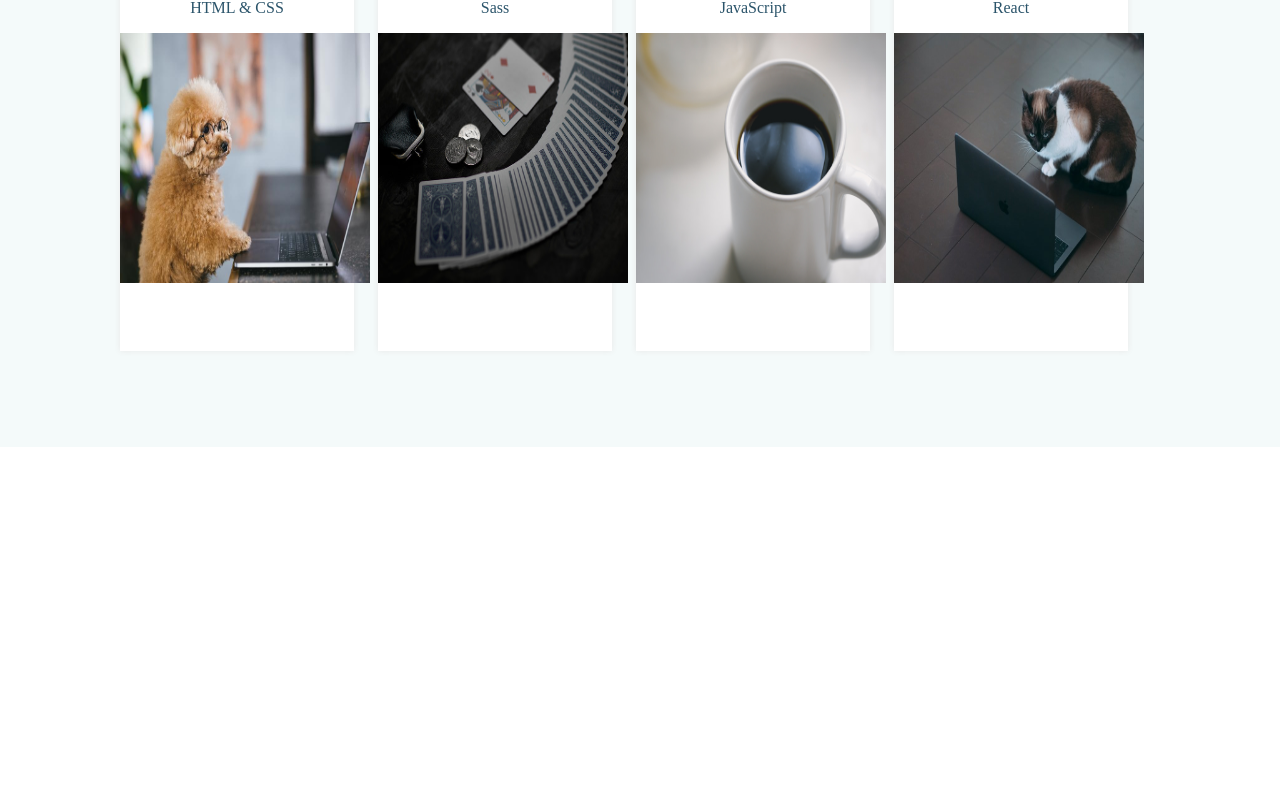
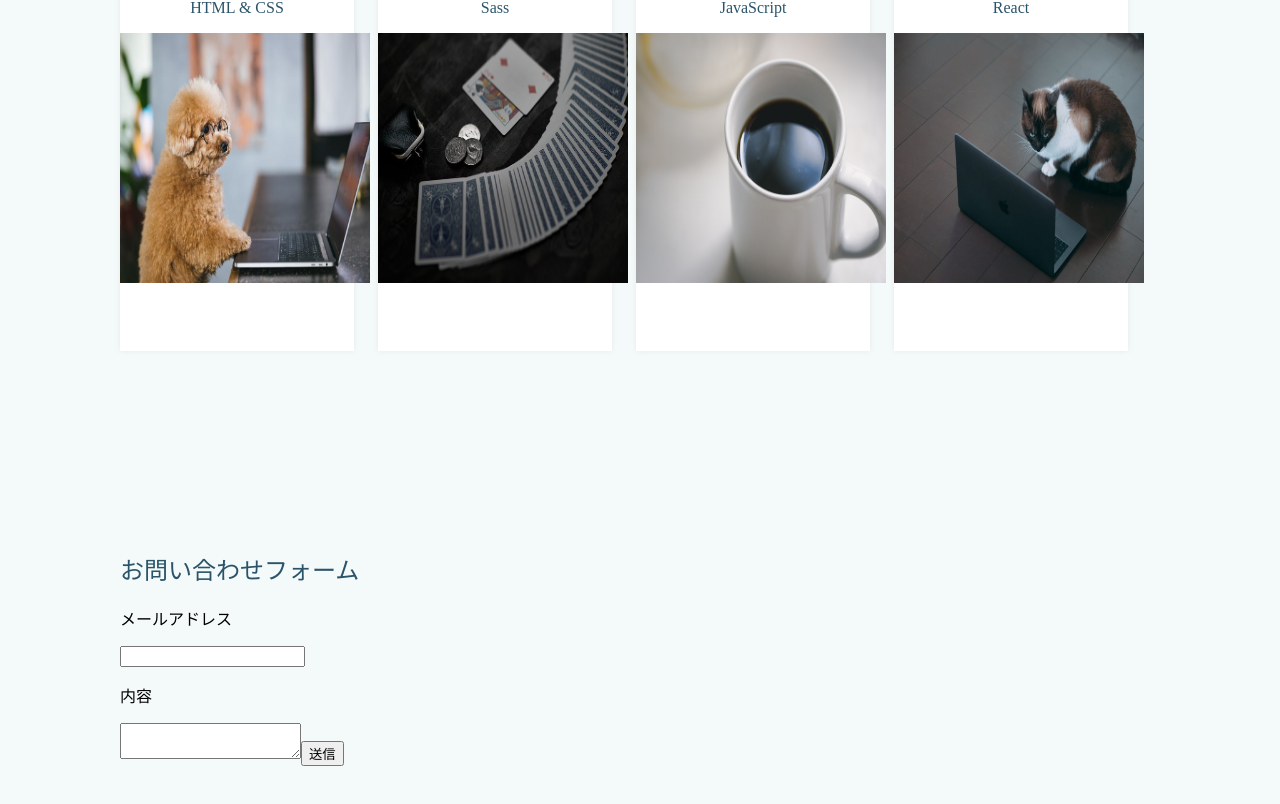
Before and after one commit to makiharu/React-TODO, a React (Create React App) app: page / in a window 1280 px wide. Shown: the part 548-1352 px from the top of the page. Before the commit the page ends 995 px from the top, so only its background shows below. Built offline with nearby package versions, Linux system fonts and the light colour scheme.

Commit message:
WIP-Confirmコンポーネント作成

```diff
--- a/src/App.jsx
+++ b/src/App.jsx
@@ -5,12 +5,14 @@ import { useRef } from "react";
 import { v4 as uuidv4 } from "uuid";
 import * as React from "react";
 import Main from "./components/Main";
+import Confirm from "./components/Confirm";
 
 function App() {
   return (
     <div>
       <div>Hello World</div>
       <Main />
+      <Confirm />
     </div>
   );
 }
--- /dev/null
+++ b/src/components/Confirm.jsx
@@ -0,0 +1,18 @@
+const Confirm = () => {
+  return (
+    <>
+      <div className="main-wrapper confirm">
+        <div className="main">
+          <h2>お問い合わせフォーム</h2>
+          <p>メールアドレス</p>
+          <input type="text" />
+          <p>内容</p>
+          <textarea />
+          <input type="submit" value="送信" />
+        </div>
+      </div>
+    </>
+  );
+};
+
+export default Confirm;
```
